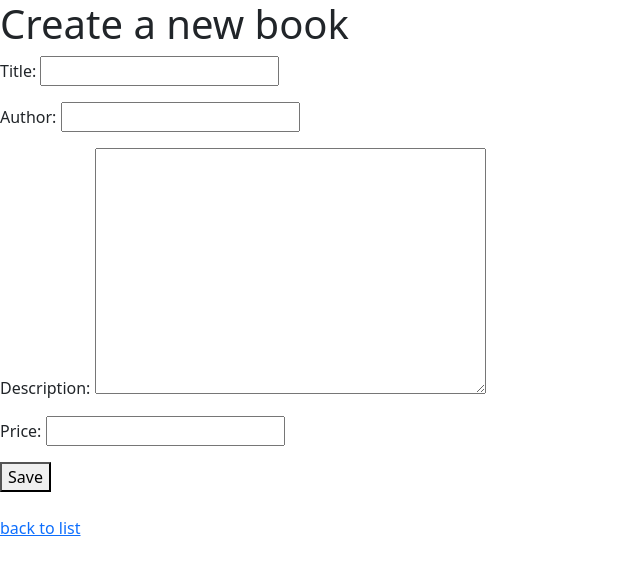
After one commit to A0f-z/BookstoreTest, a Django app: page /books/create/ in a window 1280 px wide. The commit adds this page. Shown: the top 575 px of the page, without its empty margins (0-640 px from the left). Run offline with Django 5.2, Linux system fonts and the light colour scheme.

Commit message:
created form for adding new book , updated urls,views and home page

```diff
--- /dev/null
+++ b/books/templates/books/book_create.html
@@ -0,0 +1,16 @@
+{% extends '_base.html' %}
+
+{% block page_title %}
+    Book Creation
+{% endblock %}
+
+{% block content %}
+    <h1>Create a new book</h1>
+    <form method="post">
+        {% csrf_token %}
+        {{ form.as_p }}
+        <button type="submit">Save</button>
+    </form>
+    <br>
+    <a href="{% url 'book_list' %}">back to list</a>
+{% endblock %}
--- a/books/templates/books/book_detail.html
+++ b/books/templates/books/book_detail.html
@@ -9,4 +9,6 @@
     <p>{{ book.description }}</p>
     <p>{{ book.author }}</p>
     <h4>{{ book.price }}</h4>
+    <br>
+    <a href="{% url 'book_list' %}">back to List</a>
 {% endblock %}
--- a/books/templates/books/book_list.html
+++ b/books/templates/books/book_list.html
@@ -10,4 +10,5 @@ Books List
         <p>{{ book.description }}</p>
         <br>
     {% endfor %}
+    <a href="{% url 'book_create' %}">add new book</a>
 {% endblock %}
--- a/books/urls.py
+++ b/books/urls.py
@@ -1,7 +1,9 @@
 from django.urls import path
-from .views import BookListView, BookDetailView
+from .views import BookListView, BookDetailView, BookCreateView
 
 urlpatterns = [
     path('', BookListView.as_view(), name='book_list'),
     path('<int:pk>/', BookDetailView.as_view(), name='book_detail'),
+    path('create/', BookCreateView.as_view(), name='book_create'),
+
 ]
--- a/books/views.py
+++ b/books/views.py
@@ -12,3 +12,9 @@ class BookListView(generic.ListView):
 class BookDetailView(generic.DetailView):
     model = Book
     template_name = 'books/book_detail.html'
+
+
+class BookCreateView(generic.CreateView):
+    model = Book
+    fields = ['title', 'author', 'description', 'price']
+    template_name = 'books/book_create.html'
--- a/templates/home.html
+++ b/templates/home.html
@@ -13,4 +13,6 @@
         <a href="{% url 'login' %}">Login</a>| <a href="{% url 'signup' %}">Sign up</a>
 
     {% endif %}
+
+    <h3><a href="{% url 'book_list' %}">Books List</a></h3>
 {% endblock %}
```
Also changed, not shown: db.sqlite3.
